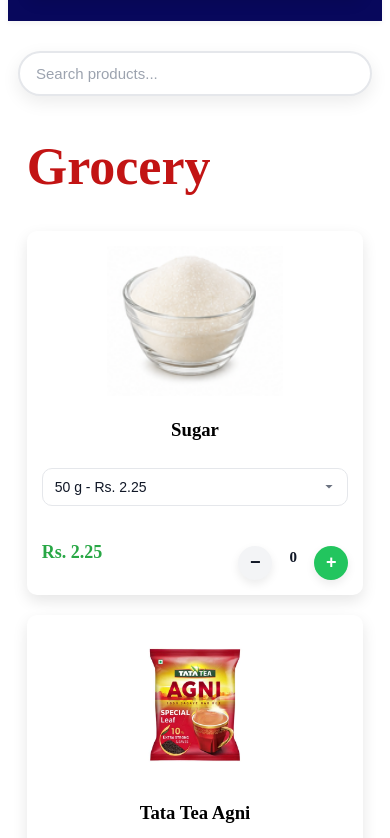
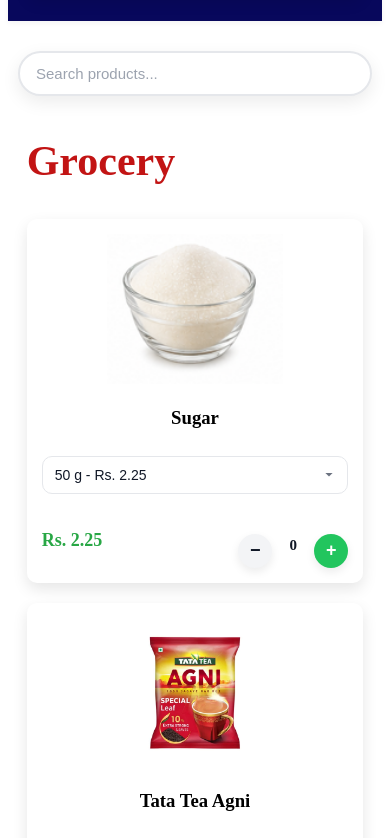
Before and after one commit to RSBusinessTech/rssupermart-ui, an Angular app: page /home in a window 390 px wide. Shown: the part 1060-1898 px from the top of the page. Built offline with nearby package versions, Linux system fonts and the light colour scheme.

Commit message:
reducing heading size for mobile

```diff
--- a/src/app/features/home/home.component.css
+++ b/src/app/features/home/home.component.css
@@ -103,16 +103,6 @@
   color: white;
   transform: translateY(-2px);
 }
-/* MOBILE FIX */
-@media (max-width: 768px) {
-  .section-header h2 {
-    font-size: 23px;
-  }
-
-  .section-header {
-    align-items: center;
-  }
-}
 
 /* PRODUCTS */
 .products {
@@ -127,6 +117,19 @@
   animation: slideInFadeRepeat 2s ease-in-out infinite alternate;
 }
 
+/* MOBILE FIX */
+@media (max-width: 768px) {
+  .section-header h2 {
+    font-size: 23px;
+  }
+
+  .section-header {
+    align-items: center;
+  }
+ .products h2 {
+  font-size: 42px;       /* bigger */
+}
+}
 /* Keyframes for repeating slide + fade */
 @keyframes slideInFadeRepeat {
   0% {
```
